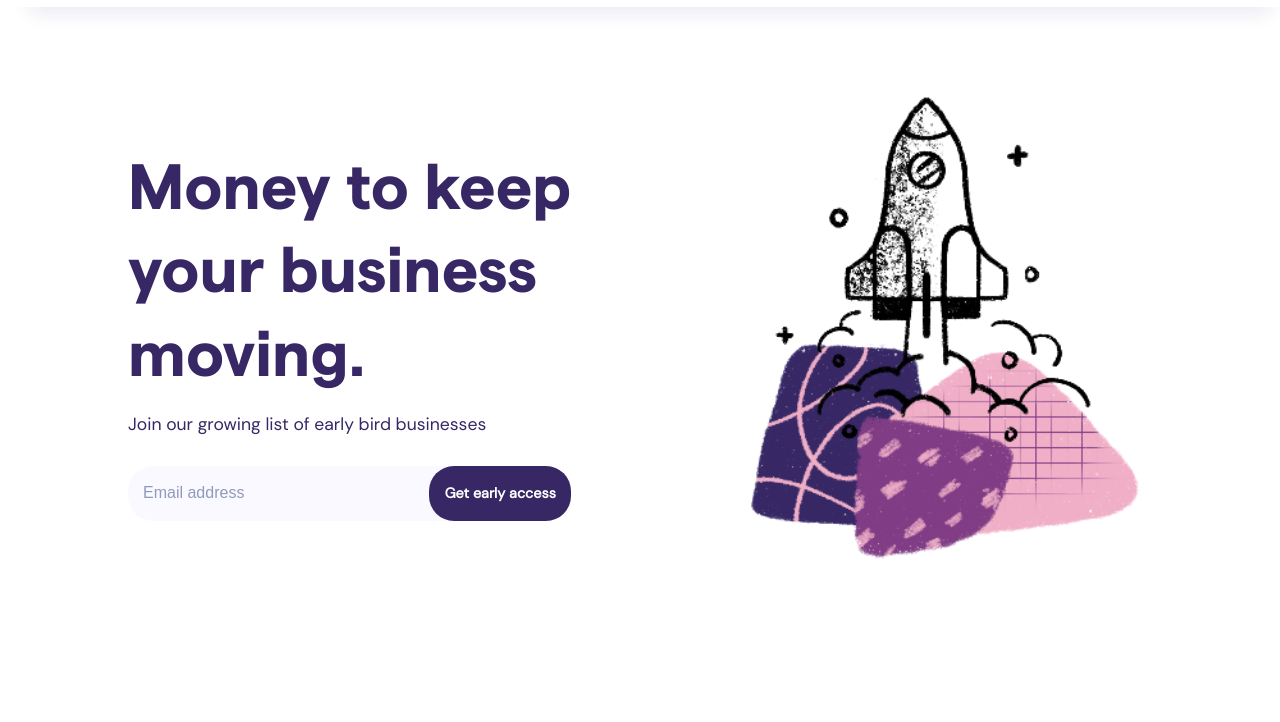
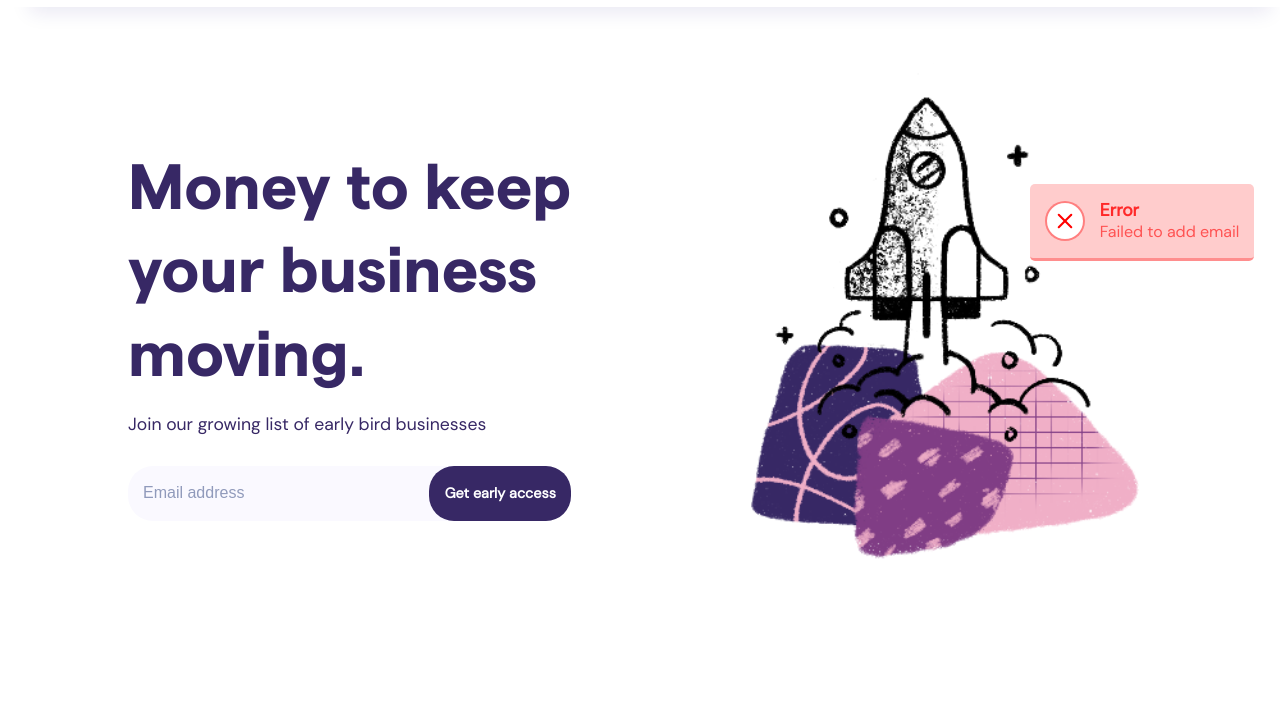
Before and after one commit to romeo-folie/creditlocus-landing-barebones, a plain HTML site: page index.html in a window 1280 px wide. Shown: the part 78-800 px from the top of the page. Drawn offline with Linux system fonts and the light colour scheme; files whose address does not match are found by name.

Commit message:
added error alert

```diff
--- a/index.html
+++ b/index.html
@@ -59,6 +59,23 @@
   <div class="overlay" id="overlay">
     <div class="close-btn" onclick="hideVideo()">
       <a href="javascript:void();"><img src="assets/icons/x.svg" alt="close icon" /></a>
+    </div>
+  </div>
+
+  <div class="alert-container">
+    <div class="alert-icon">
+      <span>
+        <img src="assets/icons/close.svg" alt="">
+      </span>
+    </div>
+
+    <div class="alert-content">
+      <div class="alert-title">
+        Error
+      </div>
+      <div class="alert-description">
+        Failed to add email
+      </div>
     </div>
   </div>
 
--- /dev/null
+++ b/sass/modules/_error_alert.sass
@@ -0,0 +1,37 @@
+.alert-container
+  display: flex
+  align-items: center
+  background-color: rgba(255,0,0,0.2)
+  border-bottom: 3px solid rgba(255,0,0,0.3)
+  padding: 15px
+  position: absolute
+  top: 5%
+  right: 2%
+  border-radius: 5px
+  .alert-icon
+    display: flex
+    align-items: center
+    justify-content: center
+    span
+      border: 2px solid rgba(255,0,0,0.5)
+      border-radius: 50%
+      position: relative
+      height: 40px
+      width: 40px
+      background-color: #fff
+      img
+        position: absolute
+        top: 50%
+        left: 50%
+        transform: translate(-50%, -50%)
+        height: 25px
+        width: 25px
+  .alert-content
+    margin-left: 15px
+    .alert-title
+      color: rgba(255,0,0,0.8)
+      font-weight: 600
+      font-size: 1.1rem
+    .alert-description
+      color: rgba(255,0,0,0.6)
+      font-weight: normal
--- a/sass/modules/_modules-dir.sass
+++ b/sass/modules/_modules-dir.sass
@@ -1 +1 @@
-@import "modules"
+@import "error_alert"
```
Also changed, not shown: assets/icons/close.svg (added), css/app.css, sass/modules/_modules.sass (deleted), 1 other file.
